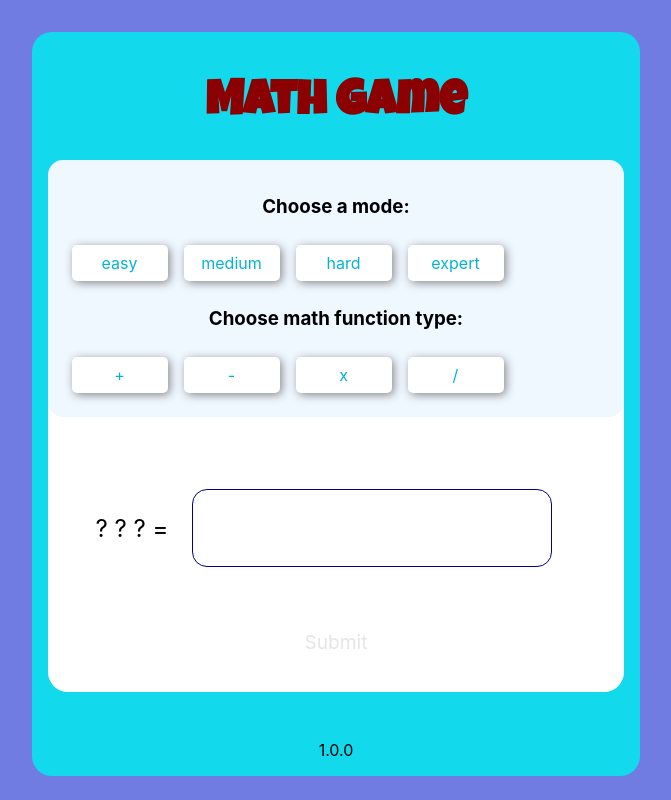
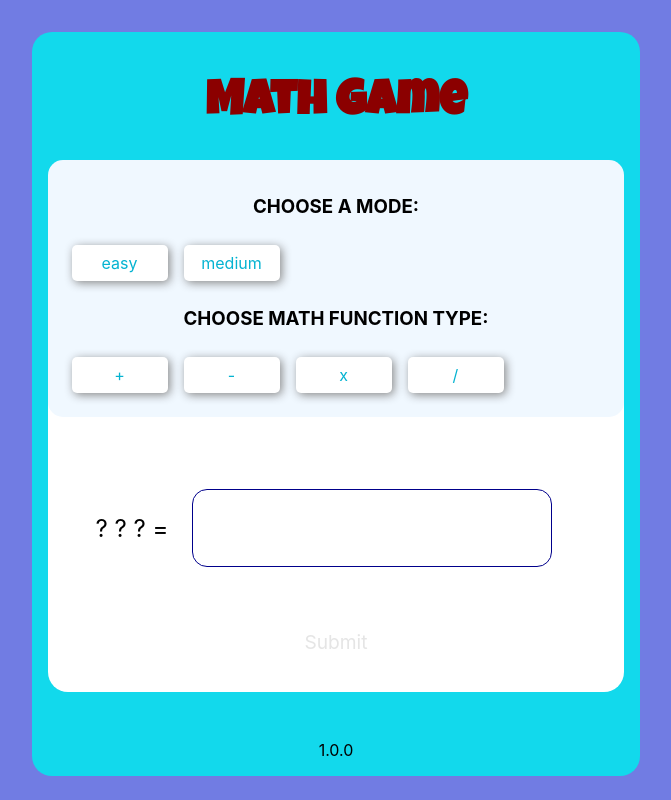
Before and after one commit to liztrenholme/math-app, a React (Create React App) app: page / in a window 1280 px wide. Shown: the whole page, without its empty margins (304-975 px from the left). Built offline with nearby package versions, Linux system fonts and the light colour scheme.

Commit message:
temporarily removes hard and expoert buttons, changes display to upper case

```diff
--- a/src/components/main/index.js
+++ b/src/components/main/index.js
@@ -145,16 +145,16 @@ const Main = (props) => {
       <div style={{ backgroundColor: 'white', borderRadius: '20px', width: '100%' }}>
         <div className='settings-box'>
           <div>
-            <h3>{mode}</h3>
+            <h3>{mode ? mode.toUpperCase() : ''}</h3>
             <div className='buttons-box'>
               <div className={`settingBtn ${mode === 'easy' ? 'active' : 'inactive'}`} onClick={() => handleSetMode('easy')}>easy</div>
               <div className={`settingBtn ${mode === 'medium' ? 'active' : 'inactive'}`} onClick={() => handleSetMode('medium')}>medium</div>
-              <div className={`settingBtn ${mode === 'hard' ? 'active' : 'inactive'}`} onClick={() => handleSetMode('hard')}>hard</div>
-              <div className={`settingBtn ${mode === 'expert' ? 'active' : 'inactive'}`} onClick={() => handleSetMode('expert')}>expert</div>
+              {/* <div className={`settingBtn ${mode === 'hard' ? 'active' : 'inactive'}`} onClick={() => handleSetMode('hard')}>hard</div> */}
+              {/* <div className={`settingBtn ${mode === 'expert' ? 'active' : 'inactive'}`} onClick={() => handleSetMode('expert')}>expert</div> */}
             </div>
           </div>
           <div>
-            <h3>{mathFunction}</h3>
+            <h3>{mathFunction ? mathFunction.toUpperCase() : ''}</h3>
             <div className='buttons-box'>
               <div className={`settingBtn ${mathFunction === 'addition' ? 'active' : 'inactive'}`} onClick={() => handleSetMathFunction('addition')}>+</div>
               <div className={`settingBtn ${mathFunction === 'subtraction' ? 'active' : 'inactive'}`} onClick={() => handleSetMathFunction('subtraction')}>-</div>
```
